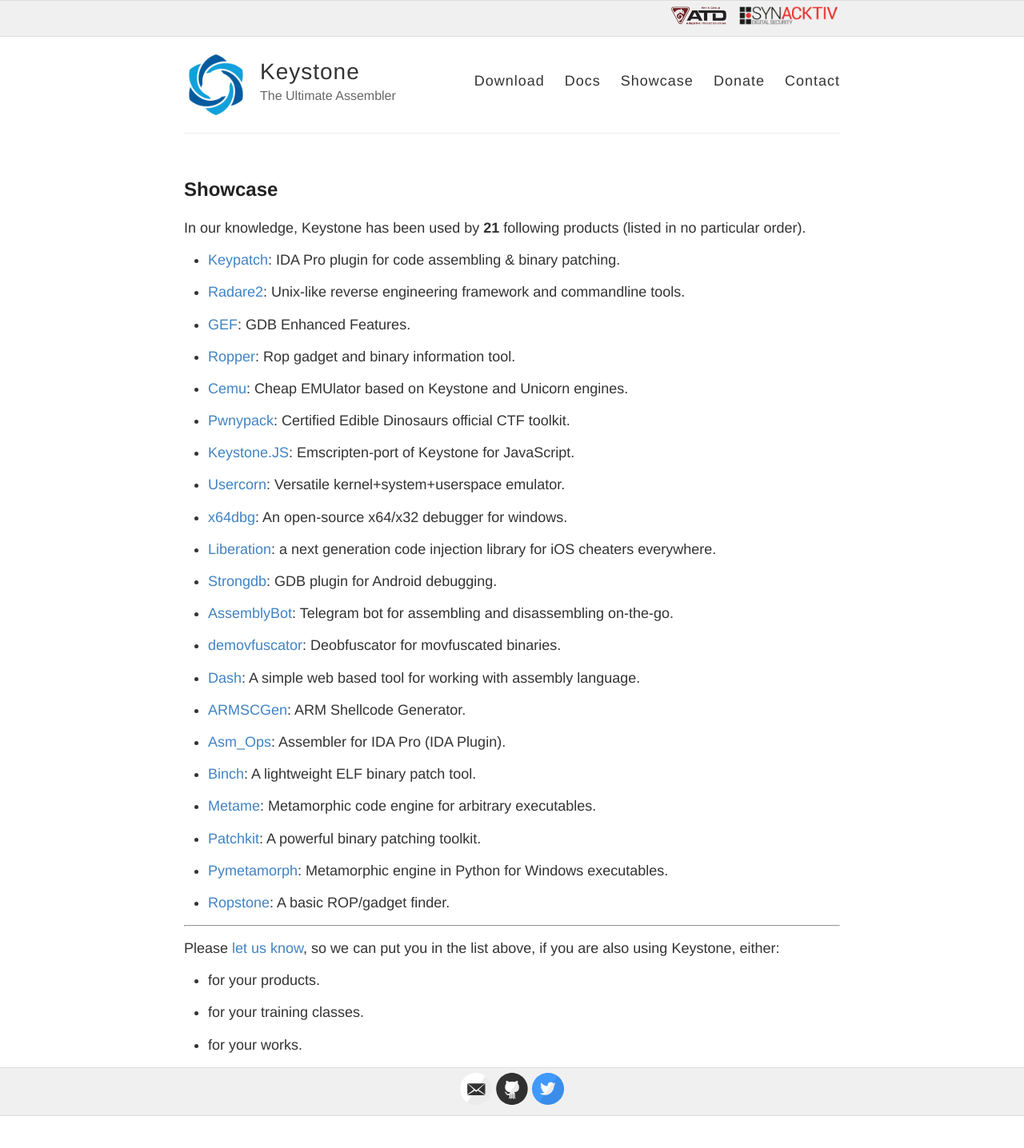
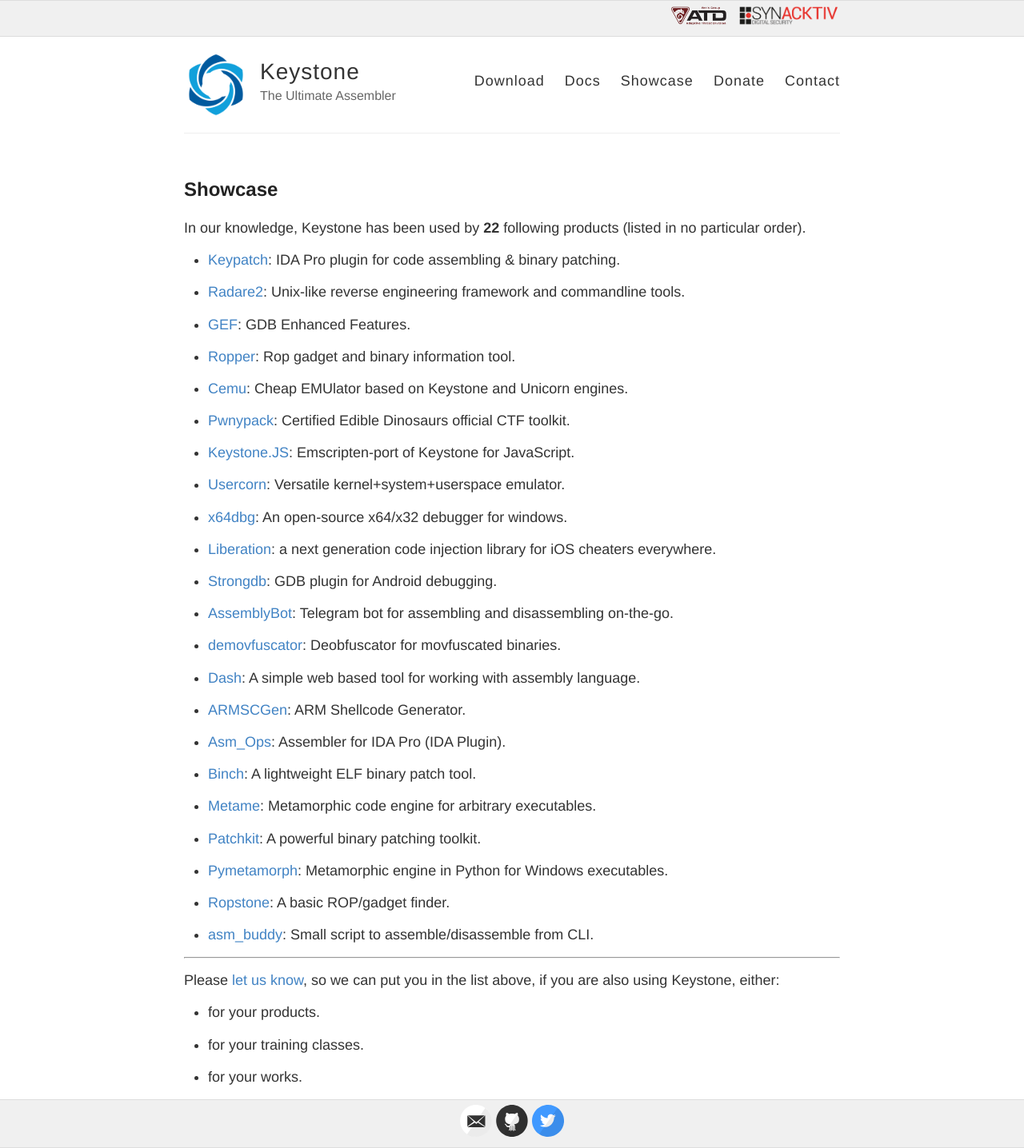
Before and after one commit to keystone-engine/keystone-engine.github.io, a Jekyll site: the page built from showcase.md, in a window 1280 px wide. Shown: the whole page at 80% size. Built offline with Jekyll 4.4.1, drawn with Linux system fonts in a browser that asks for light colours; before the commit the page ends 1396 px from its top, so only the background shows below that.

Commit message:
showcase

```diff
--- a/showcase.md
+++ b/showcase.md
@@ -6,7 +6,7 @@
 
 ## Showcase
 
-In our knowledge, Keystone has been used by **21** following products (listed in no particular order).
+In our knowledge, Keystone has been used by **22** following products (listed in no particular order).
 
 - [Keypatch](http://keystone-engine.org/keypatch): IDA Pro plugin for code assembling & binary patching.
 
@@ -50,6 +50,8 @@
 
 - [Ropstone](https://github.com/blasty/ropstone): A basic ROP/gadget finder.
 
+- [asm_buddy](https://github.com/karttoon/asm_buddy): Small script to assemble/disassemble from CLI.
+
 ---
 
 Please [let us know](/contact/), so we can put you in the list above, if you are also using Keystone, either:
```
